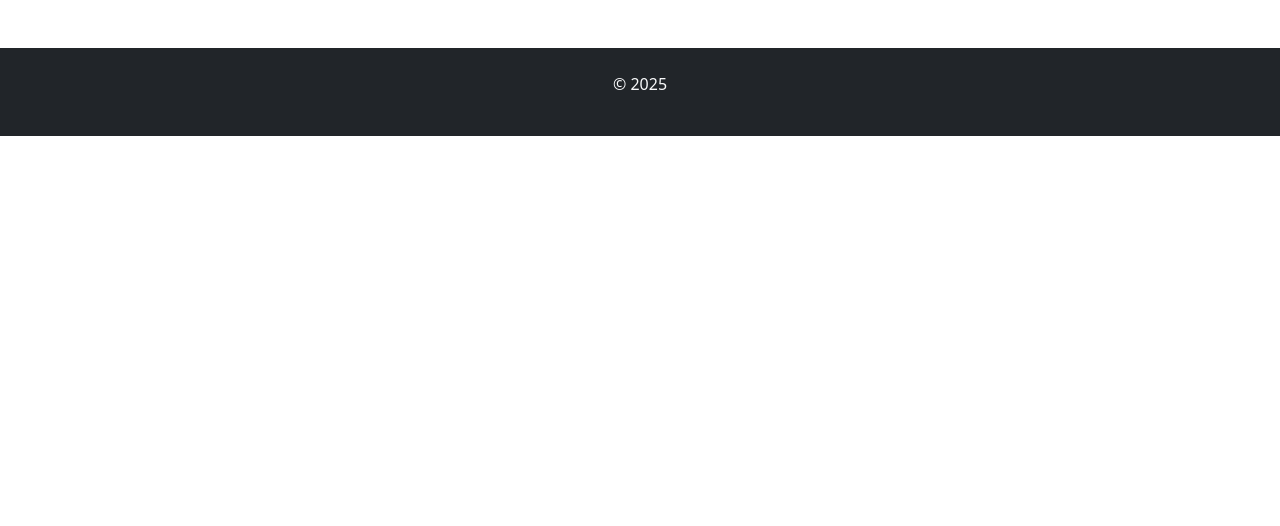
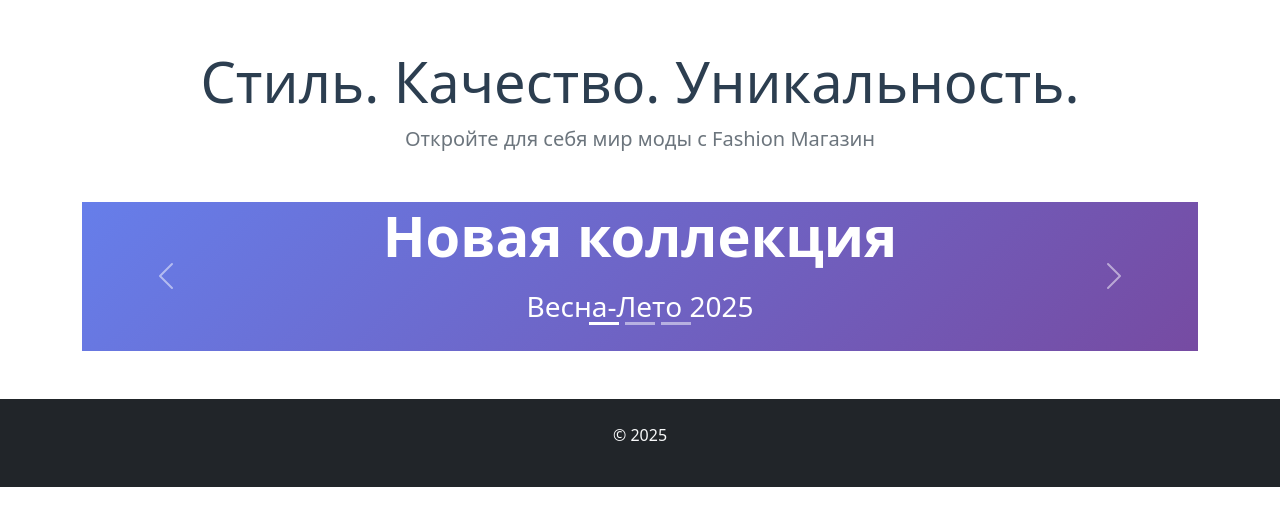
Before and after one commit to stefania-kov/practik_osen, a Django app: page / in a window 1280 px wide. Shown: the part 66-592 px from the top of the page. Run offline with Django 5.2, Linux system fonts and the light colour scheme.

Commit message:
Контент главной страницы

```diff
--- a/test_server/test_server/settings.py
+++ b/test_server/test_server/settings.py
@@ -56,7 +56,7 @@ ROOT_URLCONF = 'test_server.urls'
 TEMPLATES = [
     {
         'BACKEND': 'django.template.backends.django.DjangoTemplates',
-        'DIRS': ['test_site/templates'],
+       'DIRS': [os.path.join(BASE_DIR, 'test_site', 'templates')],
         'APP_DIRS': True,
         'OPTIONS': {
             'context_processors': [
--- a/test_server/test_server/urls.py
+++ b/test_server/test_server/urls.py
@@ -20,7 +20,7 @@ from test_site import views
 
 urlpatterns = [
     path('admin/', admin.site.urls),
-    path('', views.index, name='index'),
-    path('', views.catalog, name='catalog'),
-    path('', views.contacts, name='contacts'),
+    path('', views.index, name='index'),           # Главная страница
+    path('catalog/', views.catalog, name='catalog'),   # Страница каталога
+    path('contacts/', views.contacts, name='contacts'),  # Страница контактов
 ]
--- a/test_server/test_site/templates/base.html
+++ b/test_server/test_site/templates/base.html
@@ -0,0 +1,88 @@
+{% load static %}
+<!DOCTYPE html>
+<html lang="ru">
+<head>
+    <meta charset="UTF-8">
+    <meta name="viewport" content="width=device-width, initial-scale=1.0">
+    <title>Fashion Store - Магазин одежды</title>
+    <link href="https://cdn.jsdelivr.net/npm/bootstrap@5.1.3/dist/css/bootstrap.min.css" rel="stylesheet">
+    <style>
+        .navbar-brand {
+            font-weight: bold;
+            font-size: 1.5rem;
+        }
+        .hero-slider {
+            height: 500px;
+            background: #f8f9fa;
+        }
+
+        .logo-img {
+            height: 40px;
+            width: 40px;
+            margin-right: 10px;
+            object-fit: contain;
+        }
+        .slide {
+            height: 100%;
+            display: flex;
+            align-items: center;
+            justify-content: center;
+        }
+    </style>
+</head>
+<body>
+    <nav class="navbar navbar-expand-lg navbar-light bg-light">
+        <div class="container">
+            <a class="navbar-brand" href="{% url 'index' %}">
+                <img src="{% static 'images/logo.png' %}"
+                alt="Fashion Store Logo"
+                class="logo-img"
+                onerror="this.style.display='none'">
+                <i></i>
+                Fashion Магазин
+            </a>
+
+            <button class="navbar-toggler" type="button" data-bs-toggle="collapse" data-bs-target="#navbarNav">
+                <span class="navbar-toggler-icon"></span>
+            </button>
+
+            <div class="collapse navbar-collapse" id="navbarNav">
+                <ul class="navbar-nav me-auto">
+                    <li class="nav-item">
+                        <a class="nav-link" href="{% url 'index' %}">Главная</a>
+                    </li>
+                    <li class="nav-item">
+                        <a class="nav-link" href="{% url 'catalog' %}">Каталог</a>
+                    </li>
+                    <li class="nav-item">
+                        <a class="nav-link" href="{% url 'contacts' %}">Контакты</a>
+                    </li>
+                </ul>
+
+                <div class="d-flex">
+                    <a href="#" class="btn btn-outline-primary me-2">
+                        <i></i> Авторизация
+                    </a>
+                    <a href="#" class="btn btn-primary">
+                        <i></i> Регистрация
+                    </a>
+                </div>
+            </div>
+        </div>
+    </nav>
+
+
+    <main class="container">
+        {% block content %}
+        {% endblock %}
+    </main>
+
+    <footer class="bg-dark text-light py-4 mt-5">
+        <div class="container text-center">
+            <p>&copy; 2025</p>
+        </div>
+    </footer>
+
+    <script src="https://cdn.jsdelivr.net/npm/bootstrap@5.1.3/dist/js/bootstrap.bundle.min.js"></script>
+</body>
+</html>
--- a/test_server/test_site/templates/index.html
+++ b/test_server/test_site/templates/index.html
@@ -1,88 +1,69 @@
-{% load static %}
-<!DOCTYPE html>
-<html lang="ru">
-<head>
-    <meta charset="UTF-8">
-    <meta name="viewport" content="width=device-width, initial-scale=1.0">
-    <title>Fashion Store - Магазин одежды</title>
-    <link href="https://cdn.jsdelivr.net/npm/bootstrap@5.1.3/dist/css/bootstrap.min.css" rel="stylesheet">
-    <link href="https://cdnjs.cloudflare.com/ajax/libs/font-awesome/6.0.0/css/all.min.css" rel="stylesheet">
-    <style>
-        .navbar-brand {
-            font-weight: bold;
-            font-size: 1.5rem;
-        }
-        .hero-slider {
-            height: 500px;
-            background: #f8f9fa;
-        }
+{% extends 'base.html' %}
 
-        .logo-img {
-            height: 40px;
-            width: 40px;
-            margin-right: 10px;
-            object-fit: contain;
-        }
-        .slide {
-            height: 100%;
-            display: flex;
-            align-items: center;
-            justify-content: center;
-        }
-    </style>
-</head>
-<body>
-    <nav class="navbar navbar-expand-lg navbar-light bg-light">
-        <div class="container">
-            <a class="navbar-brand" href="{% url 'index' %}">
-                <img src="{% static 'images/logo.png' %}"
-                alt="Fashion Store Logo"
-                class="logo-img"
-                onerror="this.style.display='none'">
-                <i></i>
-                Fashion Магазин
-            </a>
+{% block title %}Главная - Fashion Store{% endblock %}
 
-            <button class="navbar-toggler" type="button" data-bs-toggle="collapse" data-bs-target="#navbarNav">
-                <span class="navbar-toggler-icon"></span>
-            </button>
+{% block content %}
 
-            <div class="collapse navbar-collapse" id="navbarNav">
-                <ul class="navbar-nav me-auto">
-                    <li class="nav-item">
-                        <a class="nav-link" href="{% url 'index' %}">Главная</a>
-                    </li>
-                    <li class="nav-item">
-                        <a class="nav-link" href="{% url 'catalog' %}">Каталог</a>
-                    </li>
-                    <li class="nav-item">
-                        <a class="nav-link" href="{% url 'contacts' %}">Контакты</a>
-                    </li>
-                </ul>
+<div class="container text-center my-5">
+    <h1 class="display-4 fw-light" style="color: #2c3e50;">Стиль. Качество. Уникальность.</h1>
+    <p class="lead text-muted">Откройте для себя мир моды с Fashion Магазин</p>
+</div>
 
-                <div class="d-flex">
-                    <a href="#" class="btn btn-outline-primary me-2">
-                        <i></i> Авторизация
-                    </a>
-                    <a href="#" class="btn btn-primary">
-                        <i></i> Регистрация
-                    </a>
+<div id="heroCarousel" class="carousel slide hero-slider" data-bs-ride="carousel" data-bs-interval="3000">
+    <div class="carousel-indicators">
+        <button type="button" data-bs-target="#heroCarousel" data-bs-slide-to="0" class="active"></button>
+        <button type="button" data-bs-target="#heroCarousel" data-bs-slide-to="1"></button>
+        <button type="button" data-bs-target="#heroCarousel" data-bs-slide-to="2"></button>
+    </div>
+
+    <div class="carousel-inner">
+        <div class="carousel-item active">
+            <div class="slide" style="background: linear-gradient(135deg, #667eea 0%, #764ba2 100%); color: white;">
+                <div class="container">
+                    <div class="row justify-content-center">
+                        <div class="col-lg-8 text-center">
+                            <h2 class="display-4 fw-bold mb-3">Новая коллекция</h2>
+                            <p class="fs-3 mb-4">Весна-Лето 2025</p>
+                        </div>
+                    </div>
                 </div>
             </div>
         </div>
-    </nav>
 
-    <main>
-        {% block content %}
-        {% endblock %}
-    </main>
+        <div class="carousel-item">
+            <div class="slide" style="background: linear-gradient(135deg, #f093fb 0%, #f5576c 100%); color: white;">
+                <div class="container">
+                    <div class="row justify-content-center">
+                        <div class="col-lg-8 text-center">
+                            <h2 class="display-4 fw-bold mb-3">Сезонные скидки</h2>
+                            <p class="fs-3 mb-4">До 50% на selected items</p>
+                        </div>
+                    </div>
+                </div>
+            </div>
+        </div>
 
-    <footer class="bg-dark text-light py-4 mt-5">
-        <div class="container text-center">
-            <p>&copy; 2025</p>
+        <div class="carousel-item">
+            <div class="slide" style="background: linear-gradient(135deg, #4facfe 0%, #00f2fe 100%); color: white;">
+                <div class="container">
+                    <div class="row justify-content-center">
+                        <div class="col-lg-8 text-center">
+                            <h2 class="display-4 fw-bold mb-3">Бесплатная доставка</h2>
+                            <p class="fs-3 mb-4">При заказе от 5000 рублей</p>
+                        </div>
+                    </div>
+                </div>
+            </div>
         </div>
-    </footer>
+    </div>
 
-    <script src="https://cdn.jsdelivr.net/npm/bootstrap@5.1.3/dist/js/bootstrap.bundle.min.js"></script>
-</body>
-</html>
+    <button class="carousel-control-prev" type="button" data-bs-target="#heroCarousel" data-bs-slide="prev">
+        <span class="carousel-control-prev-icon" aria-hidden="true"></span>
+        <span class="visually-hidden">Предыдущий</span>
+    </button>
+    <button class="carousel-control-next" type="button" data-bs-target="#heroCarousel" data-bs-slide="next">
+        <span class="carousel-control-next-icon" aria-hidden="true"></span>
+        <span class="visually-hidden">Следующий</span>
+    </button>
+</div>
+{% endblock %}
```
Also changed, not shown: test_server/test_site/templates/catalog.html (added), test_server/test_site/templates/сatalog.html (deleted).
